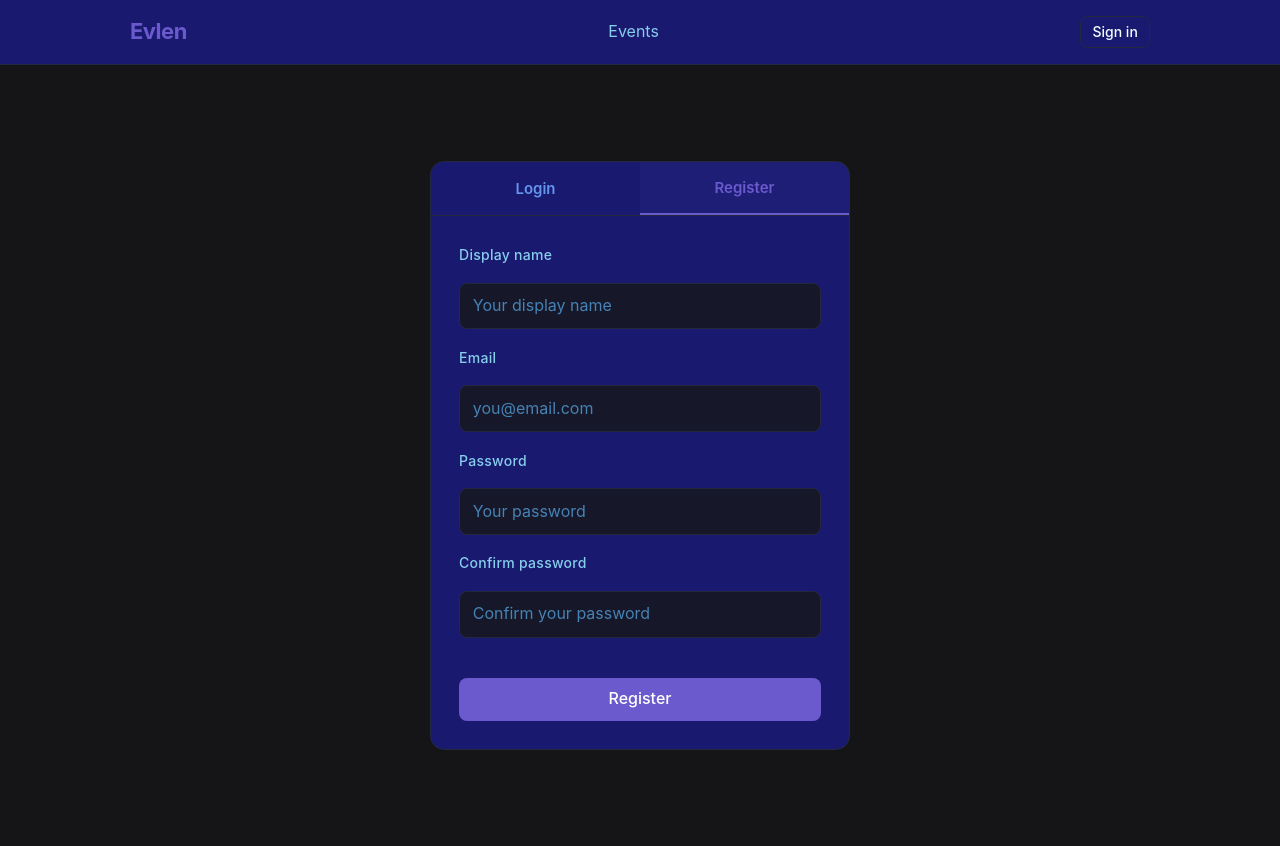
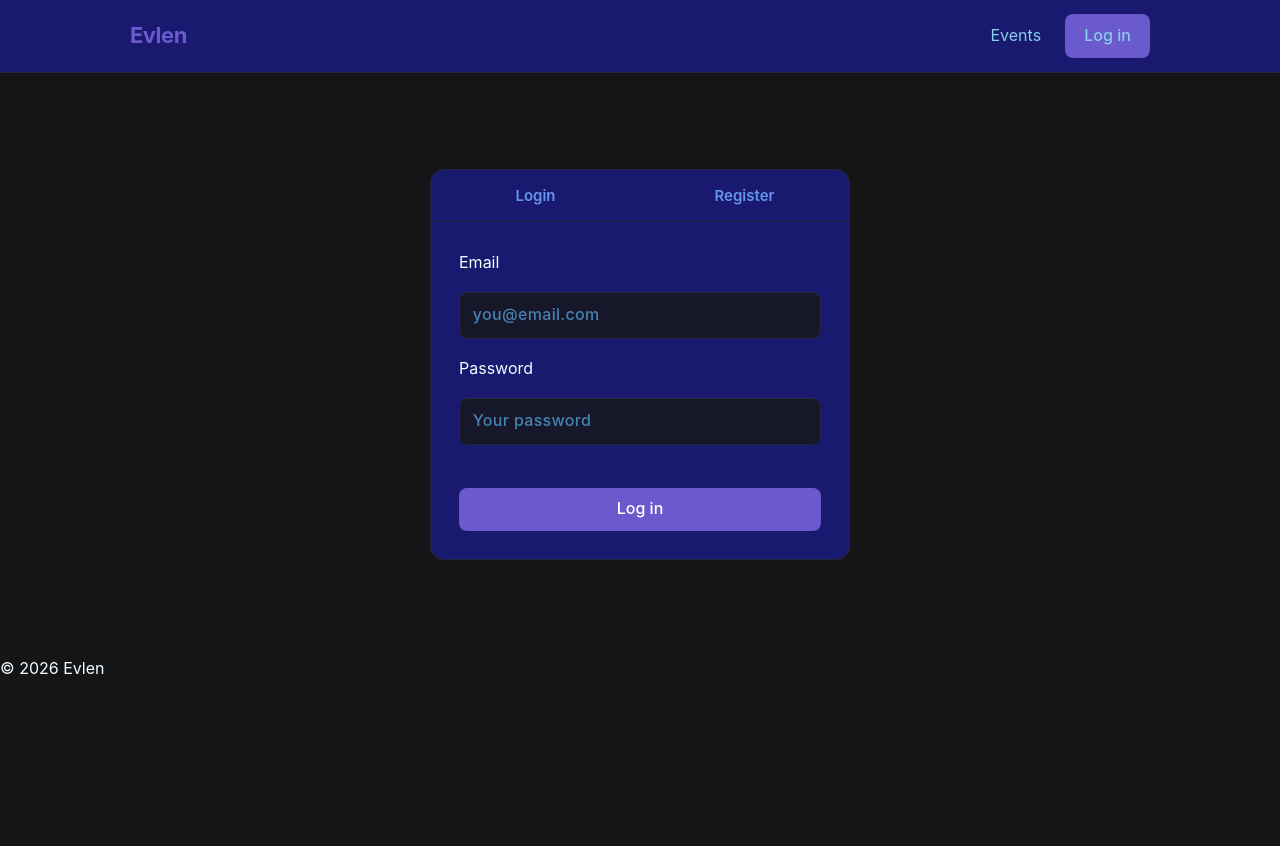
Before and after one commit to jjuh00/Evlen, a FastAPI app: page /auth/login in a window 1280 px wide, after a click on "Register". After the commit the page ends 674 px from the top, so only its background shows below. Run offline with FastAPI, Linux system fonts and the light colour scheme; parts of the project's set-up code (start-up, migrations or seed data) failed here and were passed over.

Commit message:
Updated homepage for event listing

```diff
--- a/frontend/static/styles/components.css
+++ b/frontend/static/styles/components.css
@@ -151,118 +130,8 @@
     color: whitesmoke;
 }
 
-.login-form, .register-form {
-    display: flex;
-    flex-direction: column;
-    gap: 1rem;
-}
-
-.login-form input, .register-form label {
-    color: skyblue;
-    font-size: 14px;
-    font-weight: 500;
-    letter-spacing: 0.02em;
-}
-
-.login-form input, .register-form input {
-    padding: 0.6rem 0.8rem;
-    background: #161829;
-    color: azure;
-    font-size: 16px;
-    border: 1px solid #24283d;
-    border-radius: 8px;
-    outline: none;
-    transition: border-color 0.2s ease;
-}
-
-.login-form input:focus, .register-form input:focus {
-    border-color: slateblue;
-    box-shadow: 0 0 0 2px rgba(105, 90, 205, 0.25);
-}
-
-.login-form input::placeholder, .register-form input::placeholder {
-    color: steelblue;
-}
-
-.login-error, .register-error {
-    min-height: 1.2em;
-    color: whitesmoke;
-    font-size: 13px;
-}
-
-.user-auth-wrapper {
-    display: flex;
-    width: 100%;
-    padding-block: clamp(2rem, 8vh, 4rem);
-    align-items: flex-start;
-    justify-content: center;
-}
-
-.auth-container {
-    max-width: 420px;
-    width: 100%;
-    background: midnightblue;
-    border: 1px solid #24283d;
-    border-radius: 14px;
-    overflow: hidden; /* Tab border-radius clips inside content */
-}
-
-/* Tab navigation for login/register forms */
-.auth-tabs {
-    display: grid;
-    grid-template-columns: 1fr 1fr;
-    border-bottom: 1px solid #24283d;
-}
-
-.auth-tab-button {
-    padding: 0.85rem;
-    background: transparent;
-    color: cornflowerblue;
-    font-size: 15px;
-    font-weight: 600;
-    border: none;
-    cursor: pointer;
-    transition: color 0.2 ease, background 0.2s ease;
-}
-
-.auth-tab-button:hover {
-    background: rgba(255, 255, 255, 0.04);
-    color: azure;
-}
-
-/* Active tab */
-.auth-tab-button.tab-active {
-    background: rgba(105, 90, 205, 0.08);
-    color: slateblue;
-    border-bottom: 2px solid slateblue;
-}
-
-/* Tab panels */
-.auth-panels {
-    padding: 1.75rem;
-}
-
-/* Hidden panels are removed from layout entirely */
-.auth-panel {
-    display: none;
-    flex-direction: column;
-    gap: 1.1rem;
-}
-
-.auth-panel.panel-active {
-    display: flex;
-}
-
-.auth-panel .button {
-    margin-top: 0.5rem;
-}
-
 /* Responsive overrides */
 @media (max-width: 600px) {
-    .status-card {
-        padding: 1.25rem;
-    }
-
     /* Toasts span the full width on small screens for better visibility */
     #toast-container {
         right: 1rem;
--- a/frontend/static/styles/layout.css
+++ b/frontend/static/styles/layout.css
@@ -1,12 +1,5 @@
 /* Strucutural rules for layout. Covers the centring container, sticky header,
     navigation bar, and main content area */
-
-/* Page container */
-.container {
-    max-width: 1100px;
-    margin-inline: auto;
-    padding-inline: clamp(1rem, 5vw, 2.5rem);
-}
 
 /* Site header: Sticky so it remains visible at the top of the viewport when scrolling */
 .site-header {
@@ -60,13 +53,6 @@
     font-weight: 600;
 }
 
-/* Authentication nav area */
-.nav-auth {
-    display: flex;
-    gap: 1rem;
-    align-items: center;
-}
-
 /* Main content area */
 .site-main {
     display: flex;
--- /dev/null
+++ b/frontend/static/styles/login.css
@@ -0,0 +1,114 @@
+/* Styles for login and registration forms */
+
+.login-form, .register-form {
+    display: flex;
+    flex-direction: column;
+    gap: 1rem;
+}
+
+.login-form input, .register-form label {
+    color: skyblue;
+    font-size: 14px;
+    font-weight: 500;
+    letter-spacing: 0.02em;
+}
+
+.login-form input, .register-form input {
+    padding: 0.6rem 0.8rem;
+    background: #161829;
+    color: azure;
+    font-size: 16px;
+    border: 1px solid #24283d;
+    border-radius: 8px;
+    outline: none;
+    transition: border-color 0.2s ease;
+}
+
+.login-form input:focus, .register-form input:focus {
+    border-color: slateblue;
+    box-shadow: 0 0 0 2px rgba(105, 90, 205, 0.25);
+}
+
+.login-form input::placeholder, .register-form input::placeholder {
+    color: steelblue;
+}
+
+.login-error, .register-error {
+    min-height: 1.2em;
+    color: whitesmoke;
+    font-size: 13px;
+}
+
+.user-auth-wrapper {
+    display: flex;
+    width: 100%;
+    padding-block: clamp(2rem, 8vh, 4rem);
+    align-items: flex-start;
+    justify-content: center;
+}
+
+.auth-container {
+    max-width: 420px;
+    width: 100%;
+    background: midnightblue;
+    border: 1px solid #24283d;
+    border-radius: 14px;
+    overflow: hidden; /* Tab border-radius clips inside content */
+}
+
+/* Tab navigation for login/register forms */
+.auth-tabs {
+    display: grid;
+    grid-template-columns: 1fr 1fr;
+    border-bottom: 1px solid #24283d;
+}
+
+.auth-tab-button {
+    padding: 0.85rem;
+    background: transparent;
+    color: cornflowerblue;
+    font-size: 15px;
+    font-weight: 600;
+    border: none;
+    cursor: pointer;
+    transition: color 0.2 ease, background 0.2s ease;
+}
+
+.auth-tab-button:hover {
+    background: rgba(255, 255, 255, 0.04);
+    color: azure;
+}
+
+/* Active tab */
+.auth-tab-button.tab-active {
+    background: rgba(105, 90, 205, 0.08);
+    color: slateblue;
+    border-bottom: 2px solid slateblue;
+}
+
+/* Tab panels */
+.auth-panels {
+    padding: 1.75rem;
+}
+
+/* Hidden panels are removed from layout entirely */
+.auth-panel {
+    display: none;
+    flex-direction: column;
+    gap: 1.1rem;
+}
+
+.auth-panel.panel-active {
+    display: flex;
+}
+
+.auth-panel .button {
+    margin-top: 0.5rem;
+}
+
+/* Responsive overrides */
+@media (max-width: 600px) {
+    .auth-panels {
+        padding: 1.25rem;
+    }
+}
--- a/frontend/templates/base.html
+++ b/frontend/templates/base.html
@@ -7,9 +7,11 @@
     <link rel="stylesheet" href="/static/styles/reset.css">
     <link rel="stylesheet" href="/static/styles/layout.css">
     <link rel="stylesheet" href="/static/styles/components.css">
+    <link rel="stylesheet" href="/static/styles/login.css">
+    <link rel="stylesheet" href="/static/styles/events.css">
     <link rel="stylesheet" href="/static/styles/animations.css">
     <script src="https://unpkg.com/htmx.org@2.0.8"></script>
-    {% block head %}{% endblock %}
+    {% block extra_head %}{% endblock %}
 </head>
 
 <body>
@@ -18,53 +20,69 @@
         <div class="inner-header">
             <a href="/" id="logo">Evlen</a>
             <nav class="site-nav" aria-label="Main navigation">
-                <a href="/"
-                    {% if request.url.path == "/" %}aria-current="page"{% endif%}>
-                    Events
-                </a>
-                <!--Auto links will be injected dynamically later-->
+                <a href="/" class="site-link">Events</a>
+
+                {% if current_user %}
+                    <a href="/dashboard" class="site-link">Dashboard</a>
+                    <a href="/events/new" class="site-link button button-secondary">Add new a new event</a>
+
+                    <!--POST logout via HTMX to clear JWT cookie-->
+                    <button
+                        class="site-link button button-ghost"
+                        hx-post="/auth/logout"
+                        hx-target="body"
+                        hx-swap="none"
+                        aria-label="Log out">
+                        Log out
+                    </button>
+                    <span class="display-name">{{ current_user.display_name }}</span>
+                {% else %}
+                    <a href="/auth/login" class="button button-primary">Log in</a>
+                {% endif %}
             </nav>
-
-            <!--Authentication links injected server-side based on
-                whether the user is authenticated or not
-            -->
-            <div class="nav-auth">
-                {% if current_user %}
-                <span style="color: skyblue; font-size: 0.875rem;">
-                    {{ current_user.display_name }}
-                </span>
-                <form hx-post="/auth/logout" hx-swap="none" style="display: inline;">
-                    <button
-                        type="submit"
-                        class="button button-ghost"
-                        style="padding: 0.3em 0.8em; font-size: 0.875rem;"
-                    >
-                        Logout
-                    </button>
-                </form>
-                {% else %}
-                <a
-                    href="/auth/login"
-                    class="button button-ghost"
-                    style="padding: 0.3em 0.8em; font-size: 0.875rem;"
-                >
-                    Sign in
-                </a>
-                {% endif %}
-            </div>
         </div>
     </header>
-
-    <!--Toast container: HTMX OOB swaps traget this div by id.
-        aria-live="polite" announces new toasts to screen readers-->
-    <div id="toast-container" aria-live="polite"></div>
 
     <!--Main content-->
     <main class="site-main">
         {% block content %}{% endblock %}
     </main>
 
+    <!--Toast container: HTMX OOB swaps traget this div by id.
+        aria-live="polite" announces new toasts to screen readers-->
+    <div id="toast-container" aria-live="polite" aria-atomic="true"></div>
+
+    <!--Hidden OOB swap target for toast targets-->
+    <div id="toast-oob" style="display: none;"></div>
+
+    <!--Footer-->
+    <footer class="site-footer">
+        <div class="footer-container">
+            <p>&copy; {{ now.year if now else "2026" }} Evlen</p>
+        </div>
+    </footer>
+
     <script src="/static/scripts/toast.js" defer></script>
-    {% block scripts %}{% endblock %}
+    {% block extra_scripts %}{% endblock %}
+
+    <script>
+        /**
+         * Watch the #toast-oob element for changes. When the server includes a toast trigger in a response,
+         * this script will fire showToast() with the message and type specified in the OOB content.
+         */
+        (function() {
+            "use strict";
+            const oob = document.getElementById("toast-oob");
+            if (!oob) return;
+
+            const observer = new MutationObserver(() => {
+                const message = oob.dataset.toastMessage;
+                const type = oob.dataset.toastType || "info";
+                if (message) showToast(message, type);
+            });
+
+            observer.observer(oob, { attributes: true });
+        }());
+    </script>
 </body>
 </html>
```
Also changed, not shown: other parts of frontend/static/styles/components.css (+27 -52 lines), frontend/templates/index.html (+43 -24 lines).
